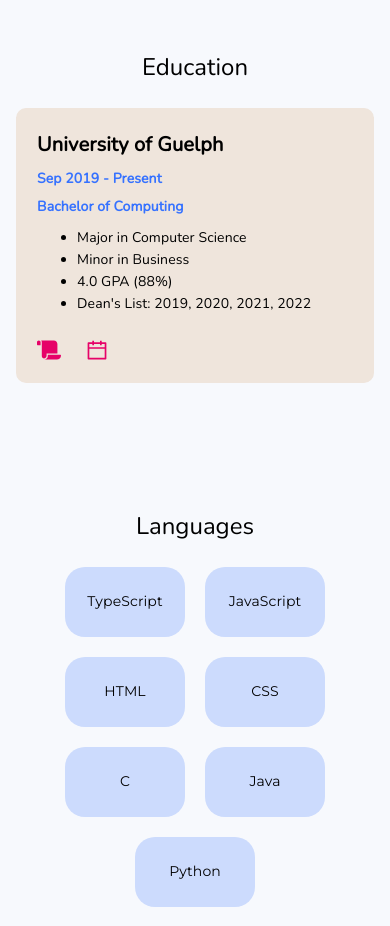
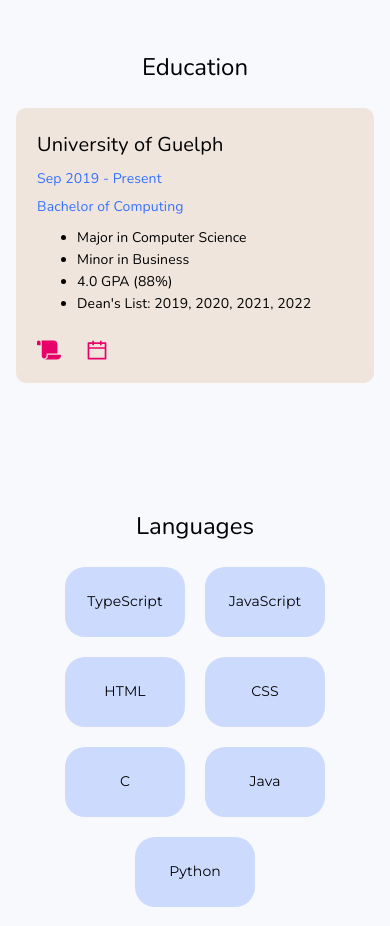
Before and after one commit to brandenphan/Portfolio-v2, a React (Create React App) app: page / in a window 390 px wide. Shown: the part 900-1826 px from the top of the page. Built offline with nearby package versions, Linux system fonts and the light colour scheme.

Commit message:
removed bolding on education section for mobile, looks better

```diff
--- a/src/Pages/index.js
+++ b/src/Pages/index.js
@@ -174,9 +174,9 @@ const Index = () => {
                     <Grid item xs={12} sx={{padding: width > 1000 ? "2%" : width > 600 ? "4%" : "6%", borderRadius: "10px", backgroundColor: "#efe5dc"}}>
                         <Grid container>
                             <Grid item xs={width > 650 ? 6 : 12}>
-                                <Typography variant={width > 600 ? "h5" : "h6"} sx={{fontFamily: "Nunito", fontWeight: "bold"}}>University of Guelph</Typography>
-                                <Typography variant={width > 600 ? "subtitle1" : "subtitle2"} sx={{fontFamily: "Nunito", fontWeight: "bold", color: "#3672FF", marginTop: "2%"}}>Sep 2019 - Present</Typography>
-                                <Typography variant={width > 600 ? "subtitle1" : "subtitle2"} sx={{fontFamily: "Nunito", fontWeight: "bold", color: "#3672FF", marginTop: "2%"}}>Bachelor of Computing</Typography>
+                                <Typography variant={width > 600 ? "h5" : "h6"} sx={{fontFamily: "Nunito", fontWeight: width > 700 ? "bold" : ""}}>University of Guelph</Typography>
+                                <Typography variant={width > 600 ? "subtitle1" : "subtitle2"} sx={{fontFamily: "Nunito", fontWeight: width > 700 ? "bold" : "", color: "#3672FF", marginTop: "2%"}}>Sep 2019 - Present</Typography>
+                                <Typography variant={width > 600 ? "subtitle1" : "subtitle2"} sx={{fontFamily: "Nunito", fontWeight: width > 700 ? "bold" : "", color: "#3672FF", marginTop: "2%"}}>Bachelor of Computing</Typography>
                                 <ul style={{marginTop: "3%"}}>
                                     <li>
                                         <Typography variant={width > 600 ? "subtitle1" : "subtitle2"} sx={{fontFamily: "Nunito"}}>Major in Computer Science</Typography>
```
